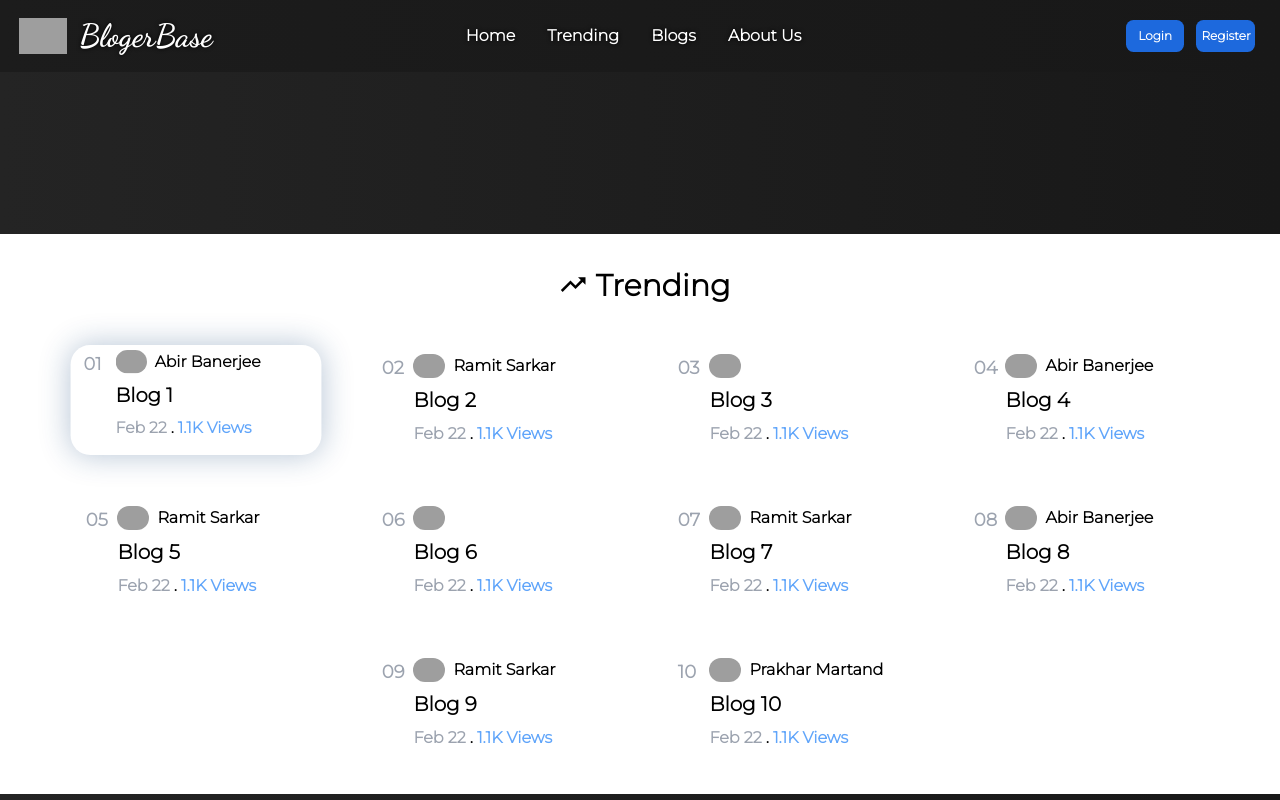
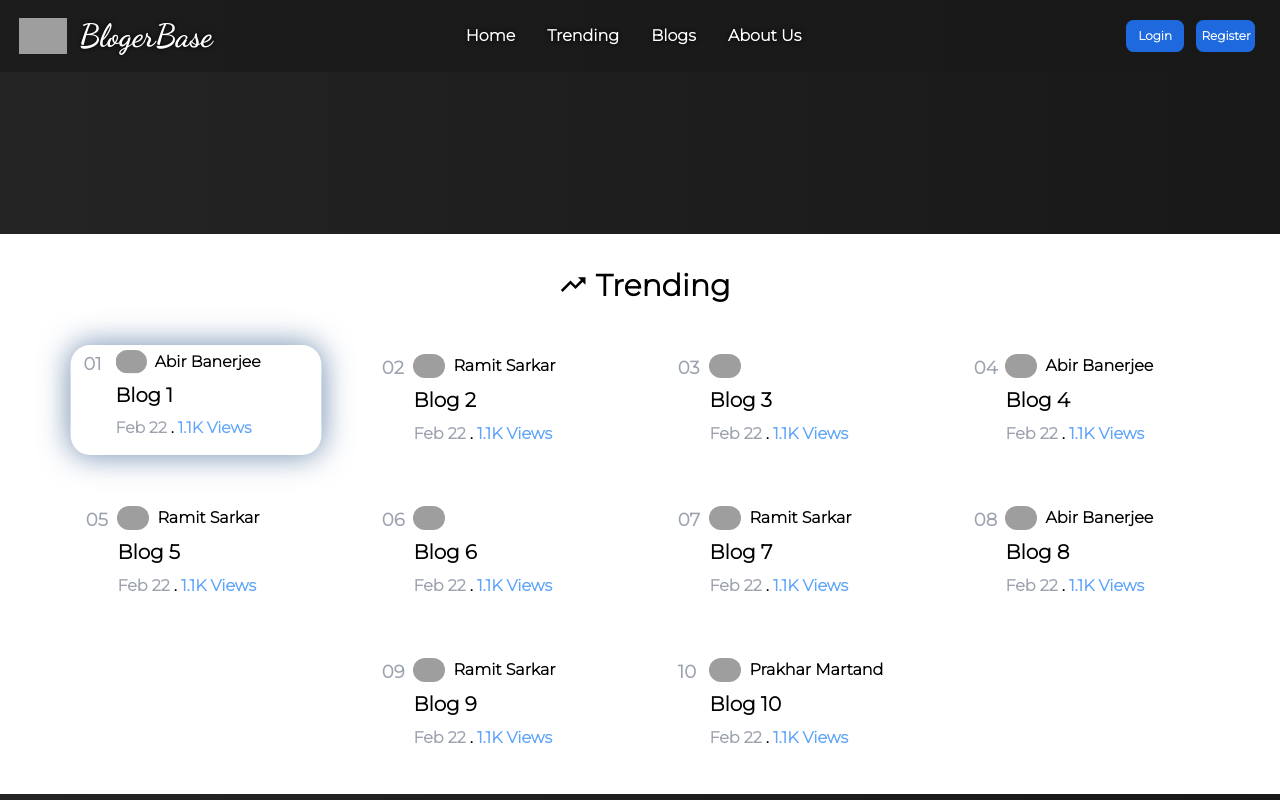
Before and after one commit to Arj-Codes/Innovate, a React (Vite) app: page / in a window 1280 px wide. In both pictures the pointer is over the element 196 px from the left and 1038 px from the top of the page. Shown: the part 638-1438 px from the top of the page. Built offline with nearby package versions, Linux system fonts and the light colour scheme; grey boxes are pictures that could not be loaded.

Commit message:
made hot buttons and trending -->ramit

```diff
--- a/src/index.css
+++ b/src/index.css
@@ -118,7 +118,7 @@ button:hover:after {
 
 .card:hover {
   padding:5px;
-  box-shadow: 0px 0px 30px 1px rgba(20, 65, 118, 0.3);
+  box-shadow: 0px 0px 30px 1px rgba(20, 69, 125, 0.6);
   transform: scale(0.98);
   border-radius: 20px;
 }
```
